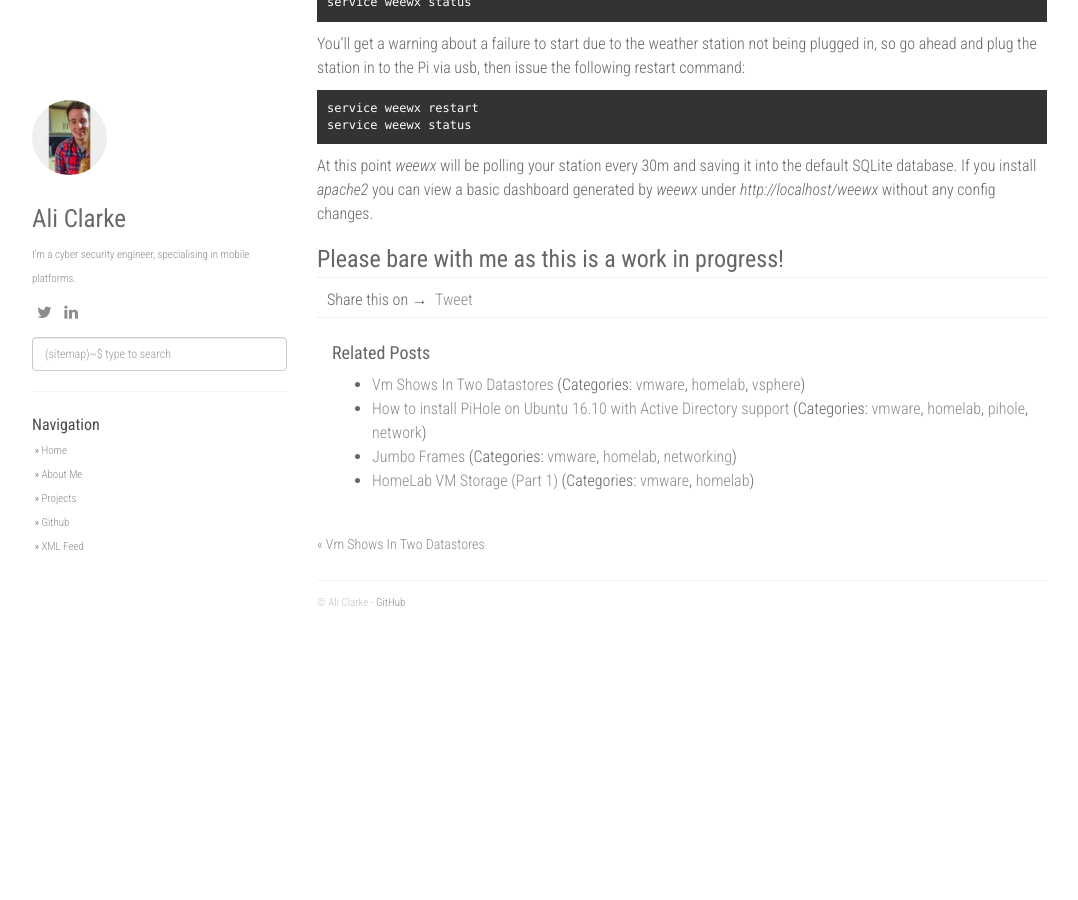
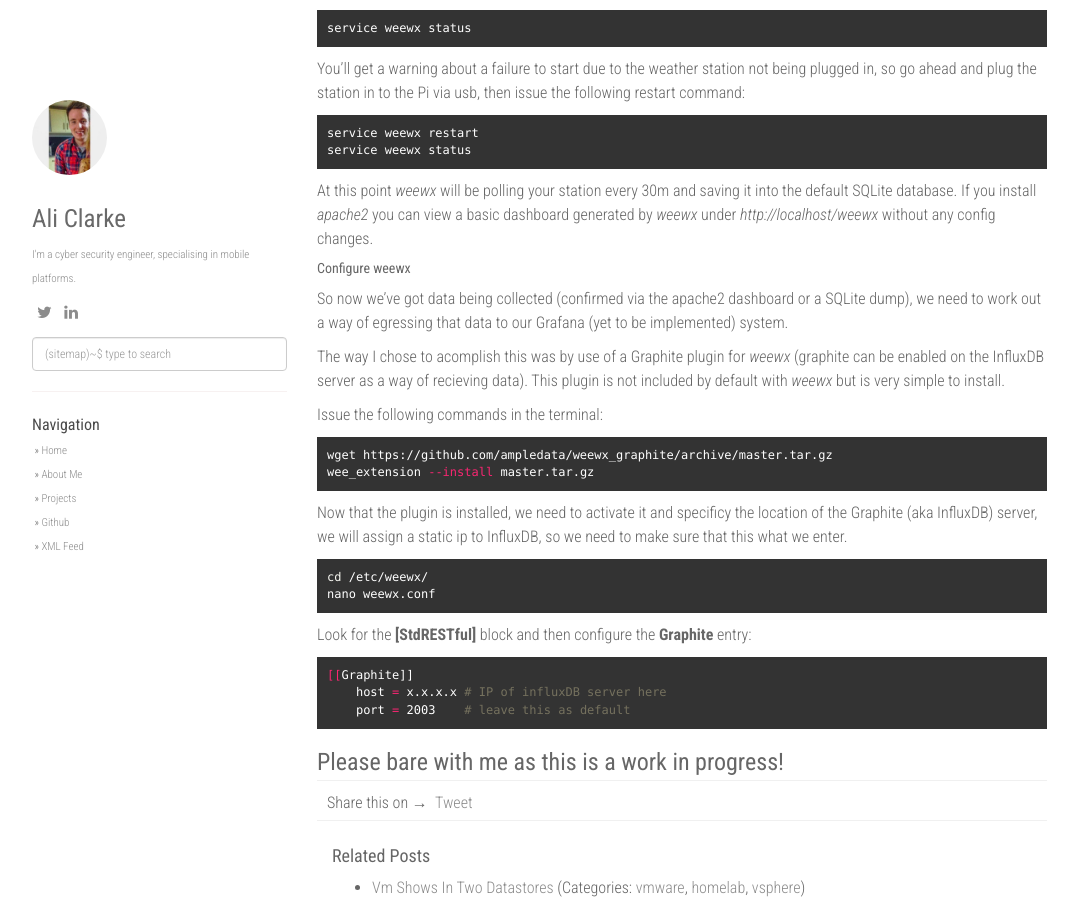
Before and after one commit to alijnclarke/alijnclarke.github.io, a Jekyll site: the page built from _posts/2017-01-04-Weatherstation-grafana.md, in a window 1280 px wide and 900 px high, scrolled down 1179 px. Shown: the whole window, without its empty margins (53-1131 px from the left). Built offline with Jekyll 4.4.1, drawn with Linux system fonts in a browser that asks for light colours; nearby versions of some CDN libraries; comment, search, counter and statistics services are not loaded; before the commit the page ends 1813 px from its top, so only the background shows below that.

Commit message:
post additions

```diff
--- a/_posts/2017-01-04-Weatherstation-grafana.md
+++ b/_posts/2017-01-04-Weatherstation-grafana.md
@@ -17,6 +17,7 @@
 - Hardware capable of running the graphing stack (influxDB + grafana)
 
 #### Pi Setup
+##### Software Install
 I'm going to assume you've got your Pi setup with debian like os and have assigned it a static IP. We need to install a package called *weewx* this bascially interfaces with a range of usb weather stations and allows us to pull data from them, and then send it to various services. Their website is worth a look, as it has a whole range of functions (that we won't be using).
 
 > http://www.weewx.com/
@@ -58,4 +59,32 @@
 
 At this point *weewx* will be polling your station every 30m and saving it into the default SQLite database. If you install *apache2* you can view a basic dashboard generated by *weewx* under *http://localhost/weewx* without any config changes.
 
+##### Configure weewx
+So now we've got data being collected (confirmed via the apache2 dashboard or a SQLite dump), we need to work out a way of egressing that data to our Grafana (yet to be implemented) system.
+
+The way I chose to acomplish this was by use of a Graphite plugin for *weewx* (graphite can be enabled on the InfluxDB server as a way of recieving data). This plugin is not included by default with *weewx* but is very simple to install.
+
+Issue the following commands in the terminal:
+
+{% highlight bash %}
+wget https://github.com/ampledata/weewx_graphite/archive/master.tar.gz
+wee_extension --install master.tar.gz
+{% endhighlight %}
+
+Now that the plugin is installed, we need to activate it and specificy the location of the Graphite (aka InfluxDB) server, we will assign a static ip to InfluxDB, so we need to make sure that this what we enter.
+
+{% highlight bash %}
+cd /etc/weewx/
+nano weewx.conf
+{% endhighlight %}
+
+Look for the **[StdRESTful]** block and then configure the **Graphite** entry:
+
+{% highlight bash %}
+[[Graphite]]
+    host = x.x.x.x # IP of influxDB server here
+    port = 2003    # leave this as default
+{% endhighlight %}
+
+
 ### Please bare with me as this is a work in progress!
```
